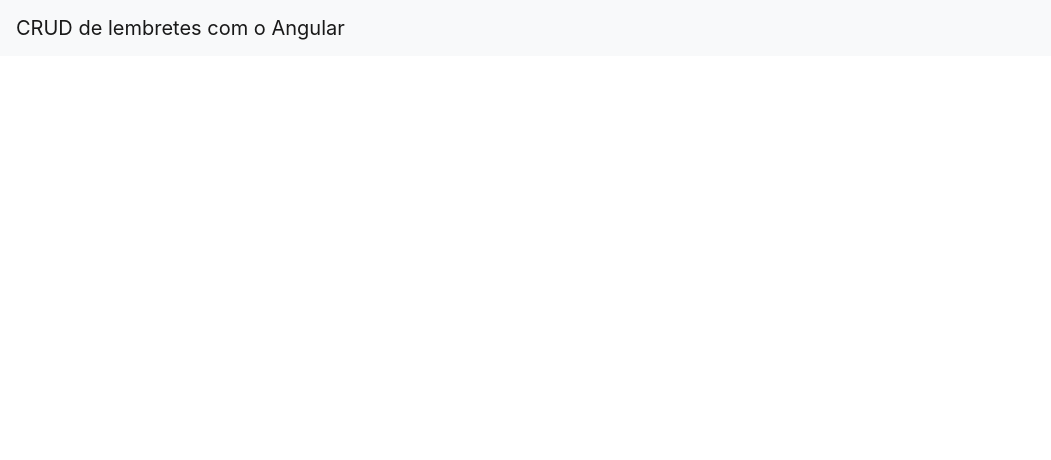
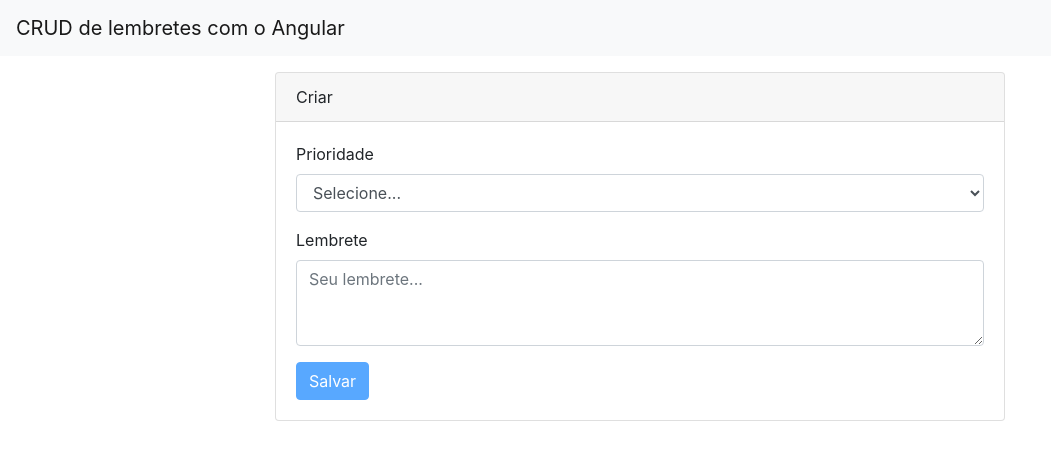
Before and after one commit to janioalbuquerque/cliente-lembrete-angular, an Angular app: page /lembrete/criar in a window 1280 px wide. Before the commit this address led to /. Shown: the top 460 px of the page, without its empty margins (0-1051 px from the left). Built offline with nearby package versions, Linux system fonts and the light colour scheme.

Commit message:
Criando o componente da página de criação

```diff
--- a/src/app/app-routing.module.ts
+++ b/src/app/app-routing.module.ts
@@ -1,9 +1,11 @@
 import { NgModule } from '@angular/core';
 import { RouterModule, Routes } from '@angular/router';
+import { CriarLembreteComponent } from './paginas/criar-lembrete/criar-lembrete.component';
 import { ListaLembreteComponent } from './paginas/lista-lembrete/lista-lembrete.component';
 
 const routes: Routes = [
   {path: '', component: ListaLembreteComponent},
+  {path: 'lembrete/criar', component: CriarLembreteComponent}
 
 ];
 
--- a/src/app/app.module.ts
+++ b/src/app/app.module.ts
@@ -9,13 +9,15 @@
 import { ErrorMsgComponent } from './compartilhado/erro-msg/erro-msg.component';
 import { ListaLembreteComponent } from './paginas/lista-lembrete/lista-lembrete.component';
 import { FormLembreteComponent } from './compartilhado/form-lembrete/form-lembrete.component';
+import { CriarLembreteComponent } from './paginas/criar-lembrete/criar-lembrete.component';
 
 @NgModule({
   declarations: [
     AppComponent,
     ErrorMsgComponent,
     ListaLembreteComponent,
-    FormLembreteComponent
+    FormLembreteComponent,
+    CriarLembreteComponent
   ],
   imports: [
     BrowserModule,
--- /dev/null
+++ b/src/app/paginas/criar-lembrete/criar-lembrete.component.html
@@ -0,0 +1,15 @@
+<div class="container mt-3">
+    <div class="row">
+        <div class="col-md-8 mx-auto">
+            <app-error-msg></app-error-msg>
+            <div class="card">
+                <div class="card-header">
+                    Criar
+                </div>
+                <div class="card-body">
+                    <app-form-lembrete (outputLembrete)="addLembrete($event)"></app-form-lembrete>
+                </div>
+            </div>
+        </div>
+    </div>
+</div>
--- /dev/null
+++ b/src/app/paginas/criar-lembrete/criar-lembrete.component.ts
@@ -0,0 +1,29 @@
+import { Component, ViewChild  } from '@angular/core';
+import { Router } from '@angular/router';
+
+import { ErrorMsgComponent } from 'src/app/compartilhado/erro-msg/erro-msg.component';
+import { LembreteService } from 'src/app/services/lembrete.service';
+import { Lembrete } from 'src/app/interfaces/lembrete';
+
+@Component({
+  selector: 'app-criar-lembrete',
+  templateUrl: './criar-lembrete.component.html',
+  styleUrls: ['./criar-lembrete.component.css']
+})
+export class CriarLembreteComponent {
+  @ViewChild(ErrorMsgComponent)
+  errorMsgComponent!: ErrorMsgComponent;
+
+  constructor(private lembreteService: LembreteService, private router: Router) { }
+
+  addLembrete(lembrete: Lembrete) {
+    this.lembreteService.addLembrete(lembrete)
+      .subscribe(
+        () => { this.router.navigateByUrl('/'); },
+        () => { this.errorMsgComponent.setError('Falha ao adicionar lembrete.')}
+      )
+  }
+
+
+
+}
```
Also changed, not shown: src/app/paginas/criar-lembrete/criar-lembrete.component.css (added).
